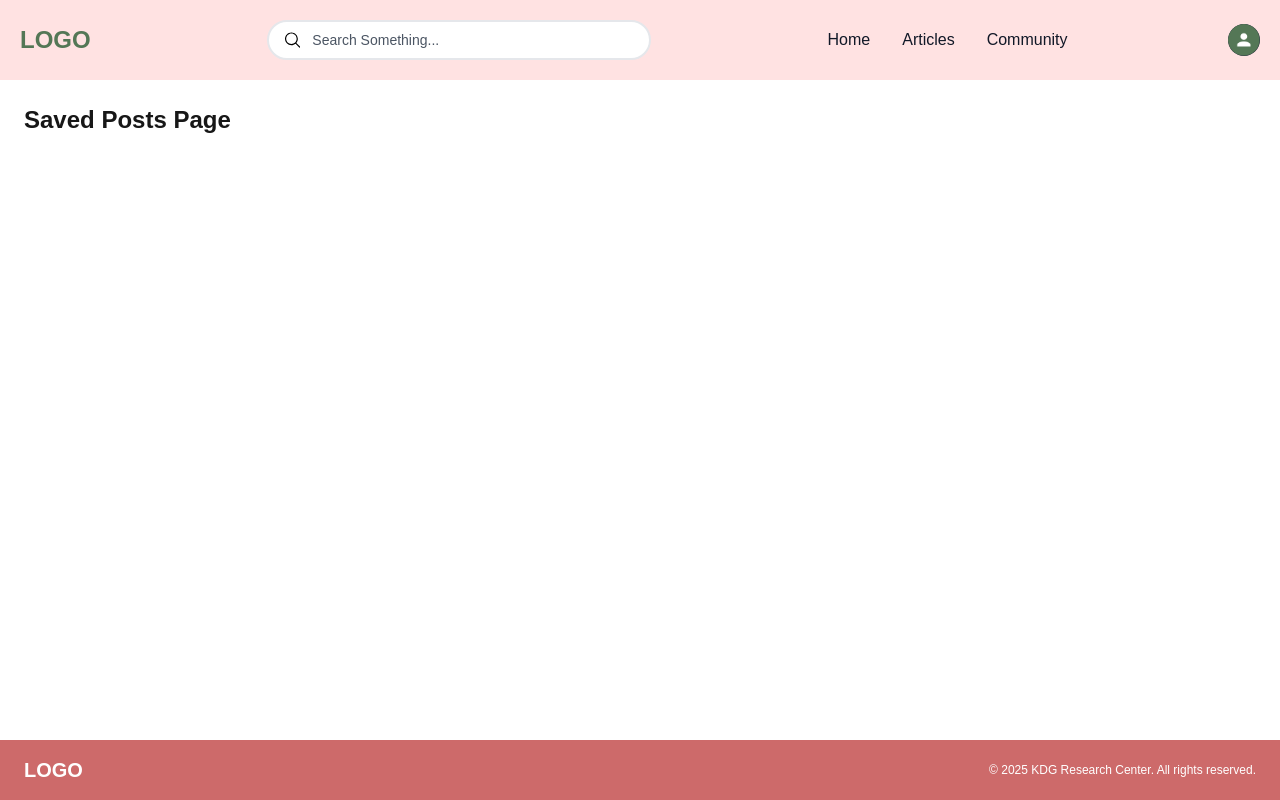
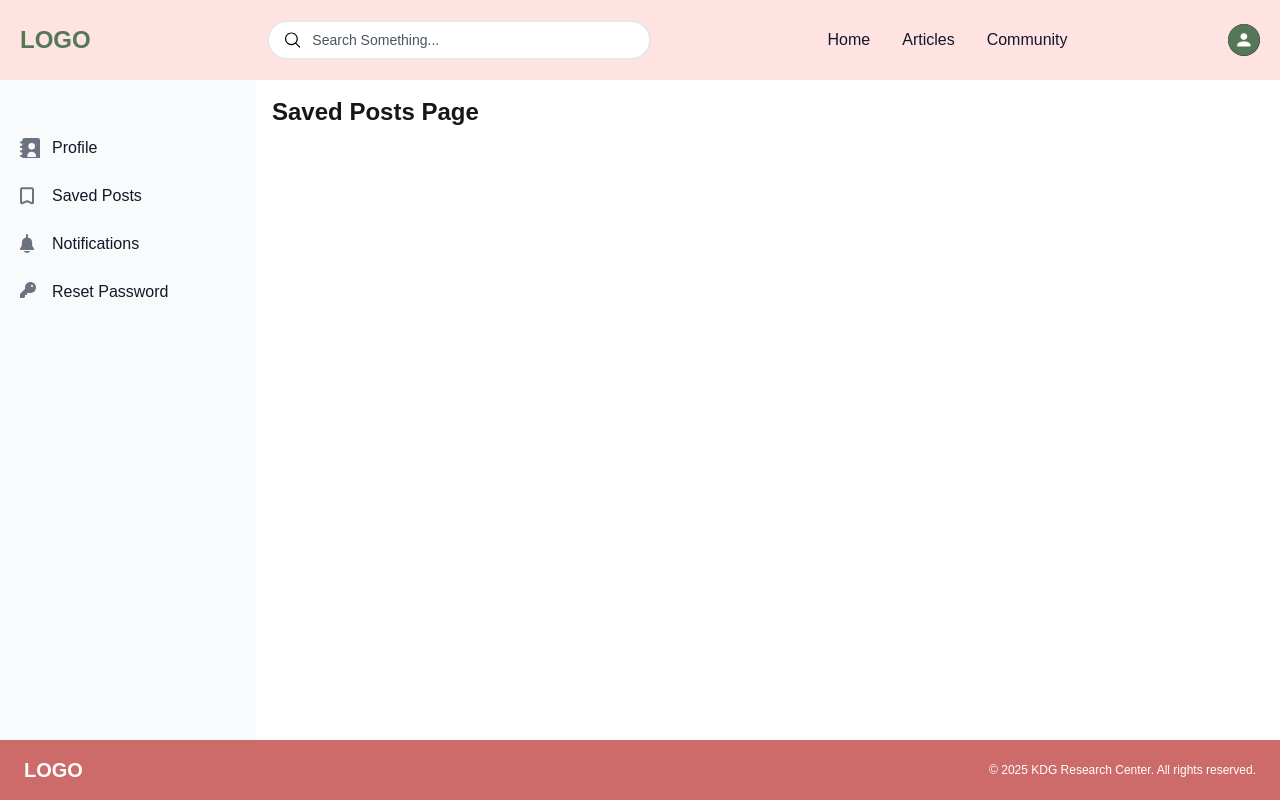
Before and after one commit to KdG-BCIT-ISSP/nest-client, a Next.js app: page /profile/saved-posts in a window 1280 px wide. Built offline with nearby package versions, Linux system fonts and the light colour scheme.

Commit message:
[NEST-FE-22-User-profile-page] add sidebar component to notification, saved-post page, add links

```diff
--- a/app/profile/notifications/page.tsx
+++ b/app/profile/notifications/page.tsx
@@ -1,5 +1,5 @@
 "use client";
-
+import SideMenu from "@/components/SideMenu";
 import { useEffect, useState } from "react";
 
 export default function NotificationsPage() {
@@ -14,8 +14,9 @@ export default function NotificationsPage() {
   }
 
   return (
-    <div className="p-6">
-      <h1 className="text-2xl font-bold mb-4">Notification Page</h1>
-    </div>
+    <div className="p-4 sm:ml-64">
+              <SideMenu></SideMenu>
+              <h1 className="text-2xl font-bold mb-4">Notification Page</h1>
+            </div>
   );
 }
--- a/app/profile/saved-posts/page.tsx
+++ b/app/profile/saved-posts/page.tsx
@@ -1,4 +1,5 @@
 "use client";
+import SideMenu from "@/components/SideMenu";
 
 import { useEffect, useState } from "react";
 
@@ -14,8 +15,9 @@ export default function SavedPostsPage() {
   }
 
   return (
-    <div className="p-6">
-      <h1 className="text-2xl font-bold mb-4">Saved Posts Page</h1>
-    </div>
+    <div className="p-4 sm:ml-64">
+          <SideMenu></SideMenu>
+          <h1 className="text-2xl font-bold mb-4">Saved Posts Page</h1>
+        </div>
   );
 }
--- a/components/SideMenu.tsx
+++ b/components/SideMenu.tsx
@@ -1,3 +1,5 @@
+
+
 export default function SideMenu() {
     return (
 
@@ -12,7 +14,7 @@ export default function SideMenu() {
 
                         <li>
                             <a
-                                href="#"
+                                href="/profile"
                                 className="flex items-center p-2 text-gray-900 rounded-lg dark:text-white hover:bg-gray-100 dark:hover:bg-gray-700 group"
                             >
                                 <svg
@@ -25,14 +27,12 @@ export default function SideMenu() {
                                 <path d="M16 0H4a2 2 0 0 0-2 2v1H1a1 1 0 0 0 0 2h1v2H1a1 1 0 0 0 0 2h1v2H1a1 1 0 0 0 0 2h1v2H1a1 1 0 0 0 0 2h1v1a2 2 0 0 0 2 2h12a2 2 0 0 0 2-2V2a2 2 0 0 0-2-2Zm-5.5 4.5a3 3 0 1 1 0 6 3 3 0 0 1 0-6ZM13.929 17H7.071a.5.5 0 0 1-.5-.5 3.935 3.935 0 1 1 7.858 0 .5.5 0 0 1-.5.5Z"></path>
                                 </svg>
                                 <span className="flex-1 ms-3 whitespace-nowrap">Profile</span>
-                                <span className="inline-flex items-center justify-center px-2 ms-3 text-sm font-medium text-gray-800 bg-gray-100 rounded-full dark:bg-gray-700 dark:text-gray-300">
-                                    Pro
-                                </span>
+
                             </a>
                         </li>
                         <li>
                             <a
-                                href="#"
+                            href="/profile/saved-posts"
                                 className="flex items-center p-2 text-gray-900 rounded-lg dark:text-white hover:bg-gray-100 dark:hover:bg-gray-700 group"
                             >
                                 <svg
@@ -52,7 +52,7 @@ export default function SideMenu() {
                         </li>
                         <li>
                             <a
-                                href="#"
+                                href="/profile/notifications"
                                 className="flex items-center p-2 text-gray-900 rounded-lg dark:text-white hover:bg-gray-100 dark:hover:bg-gray-700 group"
                             >
                                 <svg
@@ -66,9 +66,7 @@ export default function SideMenu() {
                                 </svg>
 
                                 <span className="flex-1 ms-3 whitespace-nowrap">Notifications</span>
-                                <span className="inline-flex items-center justify-center w-3 h-3 p-3 ms-3 text-sm font-medium text-blue-800 bg-blue-100 rounded-full dark:bg-blue-900 dark:text-blue-300">
-                                    3
-                                </span>
+
                             </a>
                         </li>
 
```
